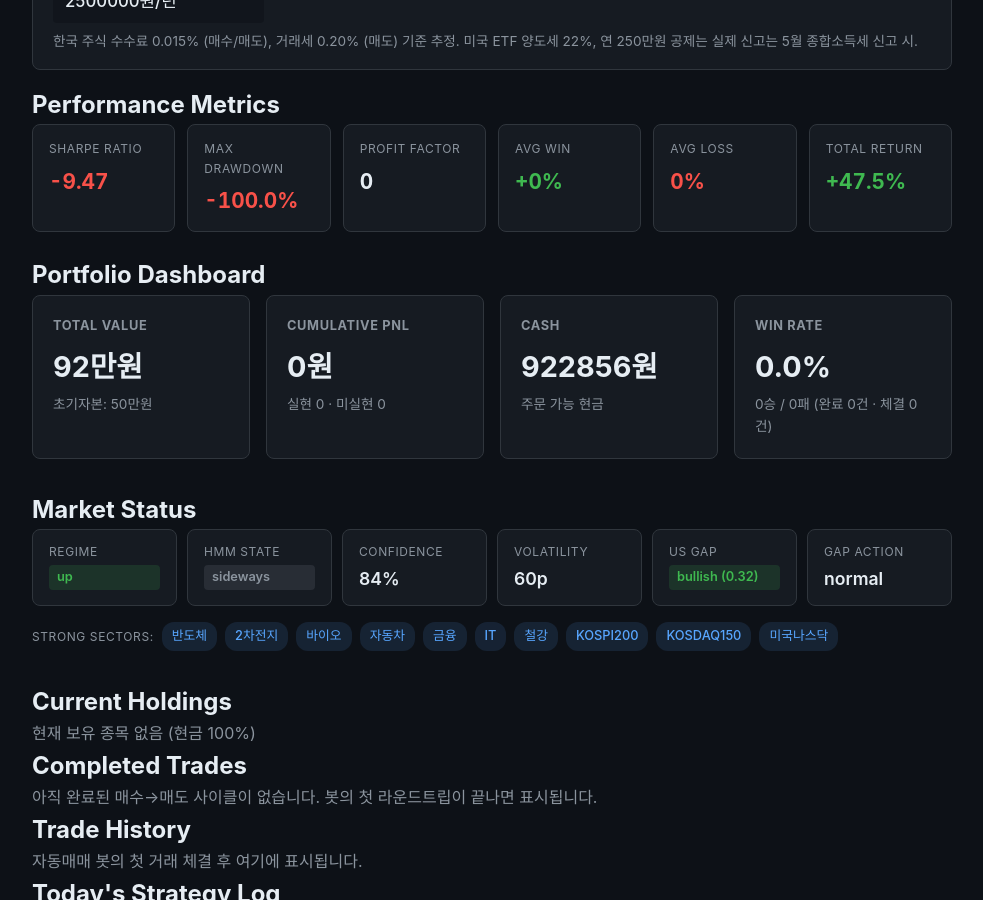
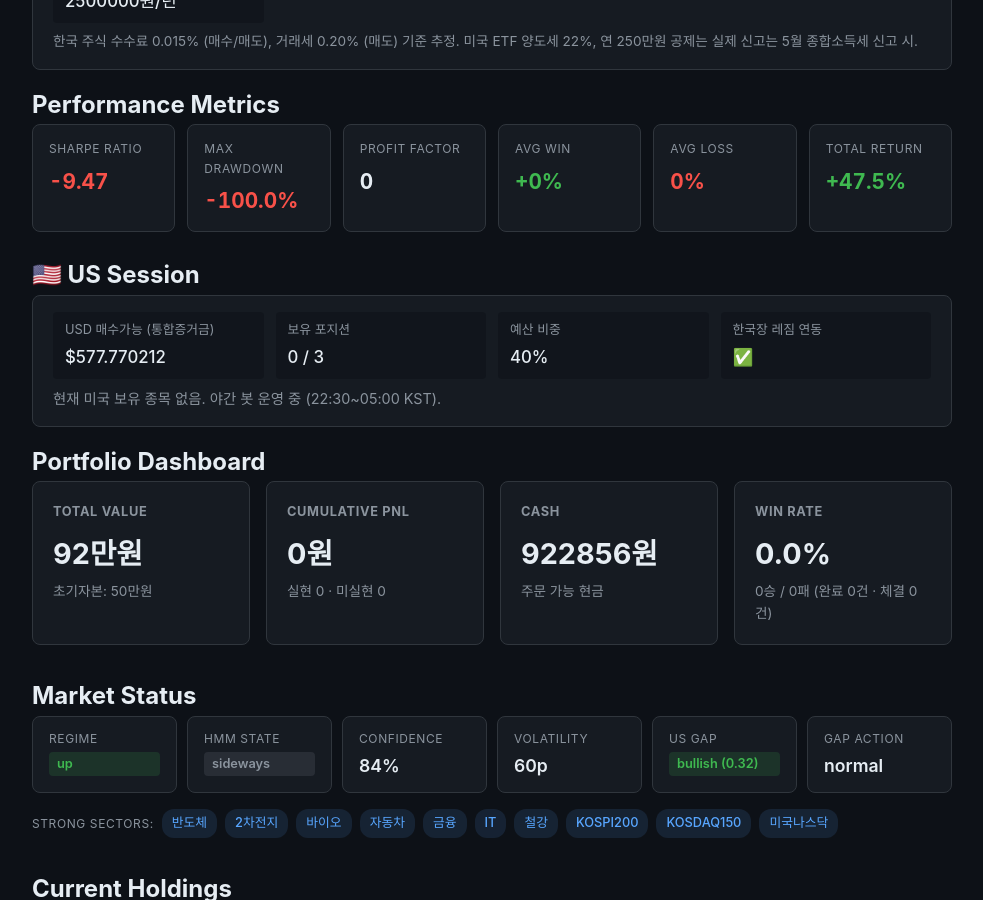
Before and after one commit to BudongJW/kis-trading-journal, a Jekyll site: the page built from index.html, in a window 1280 px wide and 900 px high, scrolled down 573 px. Shown: the whole window, without its empty margins (148-1131 px from the left). Built offline with Jekyll 4.4.1, drawn with Linux system fonts in a browser that asks for light colours; nearby versions of some CDN libraries.

Commit message:
feat(dashboard): Performance + US Session + Rejected Orders 3개 섹션 추가
- Performance Metrics: Sharpe·MDD·Profit Factor·Total Return·Avg Win/Loss
- US Session: USD 잔고 (통합증거금)·포지션·보유 종목 테이블
- Rejected Orders: KIS 거부 주문 목록 (execution_verifier 자동 감지 결과)

모든 데이터는 이미 portfolio.json에 있던 필드 또는 방금 추가한 rejected_orders.

```diff
--- a/index.html
+++ b/index.html
@@ -111,7 +111,7 @@
 </div>
 {% endif %}
 
-<!-- ── Performance Metrics ── -->
+<!-- ── Performance Metrics (origin 버전 유지 — metrics-grid 스타일) ── -->
 {% if p.performance %}
 <h2>Performance Metrics</h2>
 <div class="metrics-grid">
@@ -170,6 +170,86 @@
   </div>
 </div>
 {% endif %}
+{% endif %}
+
+<!-- ── US Session (미국장 야간 매매) ── -->
+{% if p.us_session.enabled %}
+<h2>🇺🇸 US Session</h2>
+<div class="today-summary">
+  <div class="summary-grid">
+    <div class="summary-item">
+      <span class="summary-label">USD 매수가능 (통합증거금)</span>
+      <span class="summary-value">${{ p.us_session.cash_usd | default: 0 }}</span>
+    </div>
+    <div class="summary-item">
+      <span class="summary-label">보유 포지션</span>
+      <span class="summary-value">{{ p.us_session.positions | default: 0 }} / {{ p.us_session.max_positions | default: 2 }}</span>
+    </div>
+    <div class="summary-item">
+      <span class="summary-label">예산 비중</span>
+      <span class="summary-value">{{ p.us_session.budget_pct | times: 100 | round }}%</span>
+    </div>
+    <div class="summary-item">
+      <span class="summary-label">한국장 레짐 연동</span>
+      <span class="summary-value">{% if p.us_session.regime_linked %}✅{% else %}❌{% endif %}</span>
+    </div>
+  </div>
+  {% if p.us_session.holdings.size > 0 %}
+  <table style="margin-top: 12px;">
+    <thead><tr><th>종목</th><th>수량</th><th>매수가</th><th>현재가</th><th>손익%</th></tr></thead>
+    <tbody>
+      {% for h in p.us_session.holdings %}
+      <tr>
+        <td>{{ h.symbol }} <span class="dim">({{ h.exchange }})</span></td>
+        <td class="num">{{ h.qty }}</td>
+        <td class="num">${{ h.buy_price }}</td>
+        <td class="num">${{ h.current_price }}</td>
+        <td class="num {% if h.pnl_pct > 0 %}profit{% elsif h.pnl_pct < 0 %}loss{% endif %}">
+          {% if h.pnl_pct > 0 %}+{% endif %}{{ h.pnl_pct }}%
+        </td>
+      </tr>
+      {% endfor %}
+    </tbody>
+  </table>
+  {% else %}
+  <p class="dim" style="margin-top: 8px; font-size: 0.9em;">현재 미국 보유 종목 없음. 야간 봇 운영 중 (22:30~05:00 KST).</p>
+  {% endif %}
+</div>
+{% endif %}
+
+<!-- ── Rejected Orders (KIS 거부 주문 — 봇이 시도했지만 거부됨) ── -->
+{% if p.rejected_orders.size > 0 %}
+<h2>⚠️ 거부된 주문</h2>
+<div class="today-summary" style="border-left: 3px solid var(--loss);">
+  <table>
+    <thead>
+      <tr>
+        <th>시각</th>
+        <th>종목</th>
+        <th>구분</th>
+        <th>수량</th>
+        <th>가격</th>
+        <th>거부 사유</th>
+      </tr>
+    </thead>
+    <tbody>
+      {% for o in p.rejected_orders %}
+      <tr>
+        <td><span class="dim">{{ o.attempted_at | slice: 0, 10 }}</span> {{ o.attempted_at | slice: 11, 8 }}</td>
+        <td>{{ o.name | default: o.symbol }} <span class="dim">({{ o.symbol }})</span></td>
+        <td><span class="badge badge-action-{{ o.side }}">{{ o.side | upcase }}</span></td>
+        <td class="num">{{ o.qty }}주</td>
+        <td class="num">{{ o.price | round }}원</td>
+        <td class="dim" style="font-size: 0.85em;">{{ o.gate_reason | default: o.reason | truncate: 60 }}</td>
+      </tr>
+      {% endfor %}
+    </tbody>
+  </table>
+  <p class="dim" style="margin-top: 8px; font-size: 0.85em;">
+    봇이 매수·매도 시도했지만 KIS가 거부한 주문. 동시호가 시간·잘못된 가격·블랙리스트 등이 원인.
+    execution_verifier가 자동으로 감지·기록.
+  </p>
+</div>
 {% endif %}
 
 <h2>Portfolio Dashboard</h2>
```
